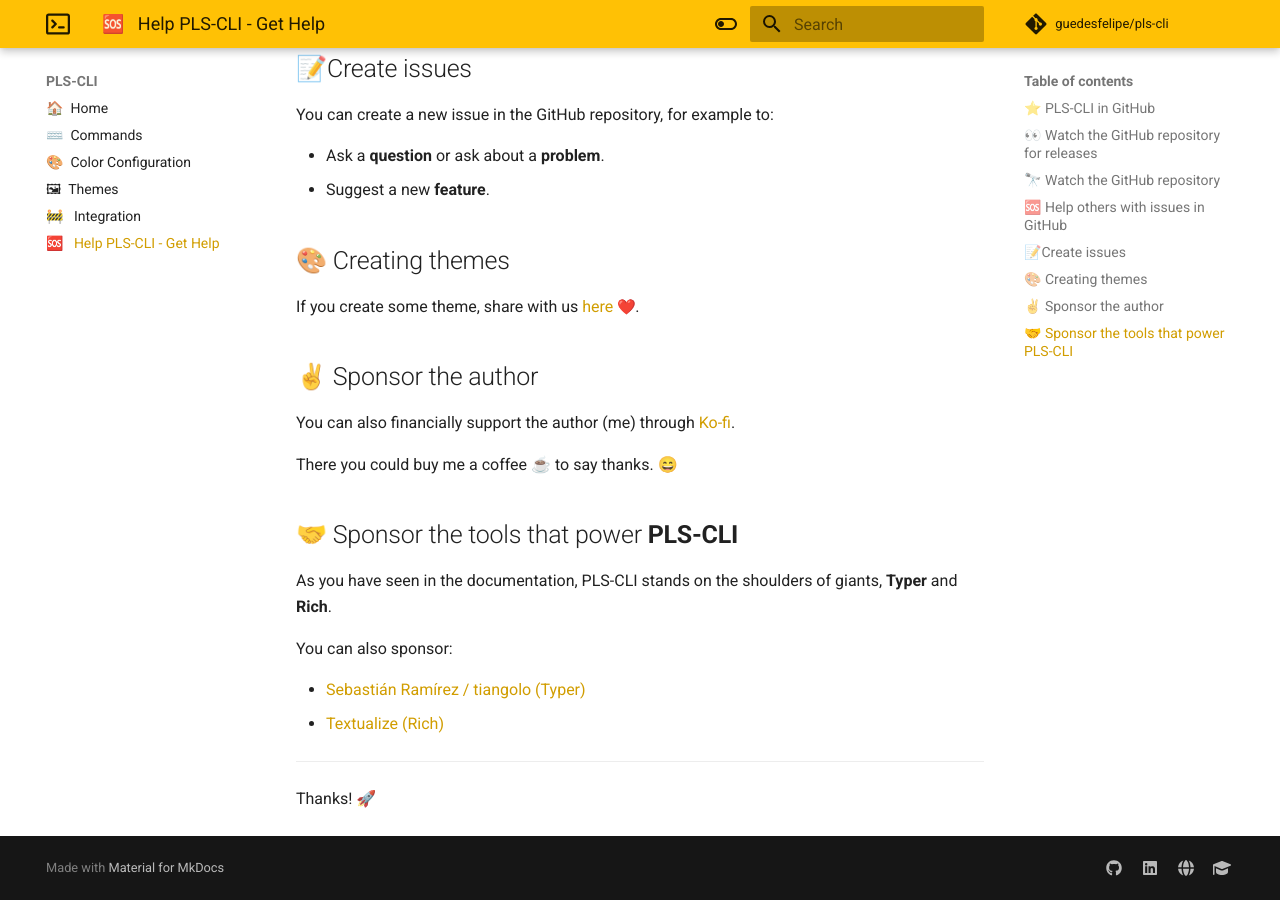
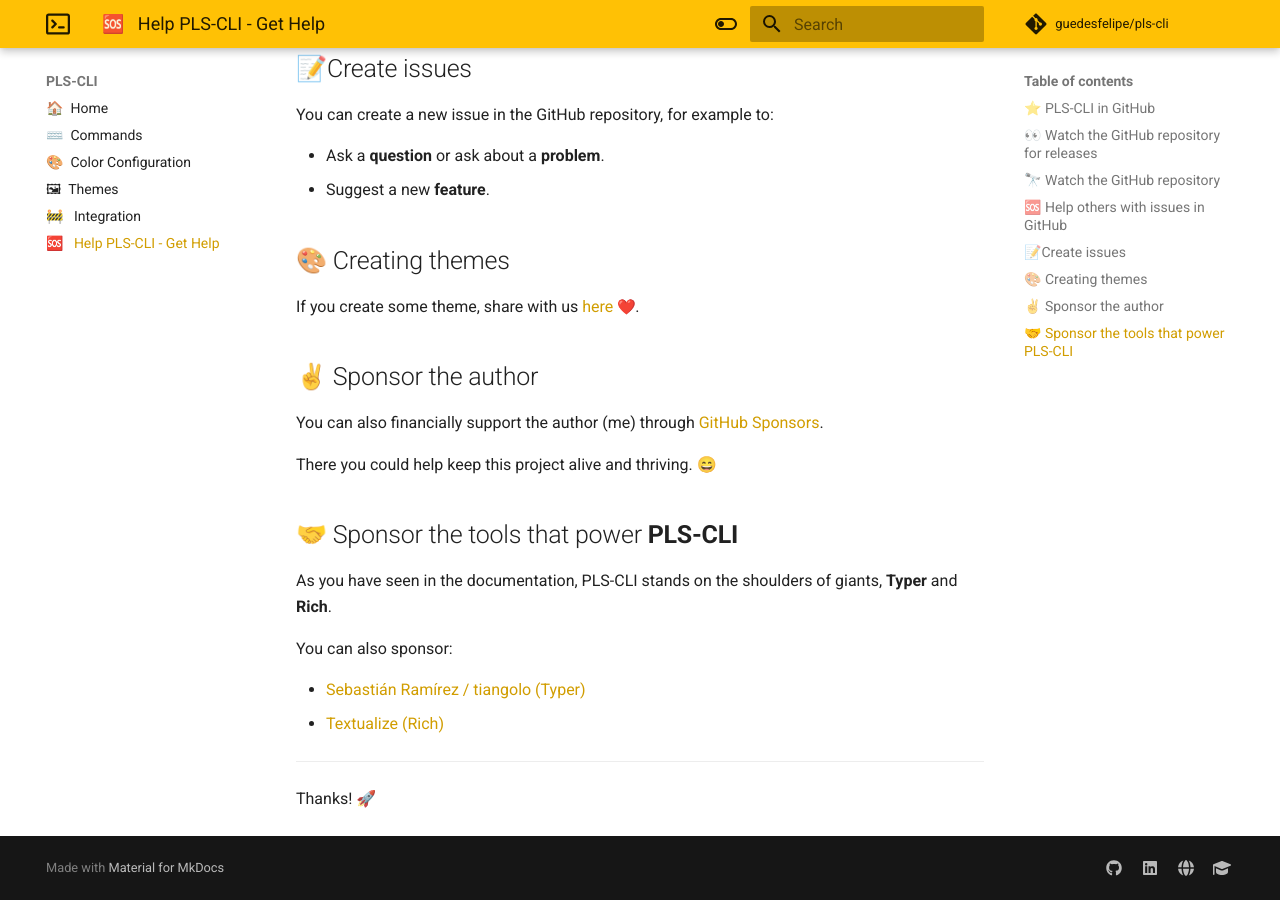
Before and after one commit to guedesfelipe/pls-cli, an MkDocs documentation site: the page built from docs/help.md, in a window 1280 px wide and 900 px high, scrolled down 1179 px. Built offline with MkDocs 1.6.1 and Material for MkDocs 9.7.7, drawn with Linux system fonts in a browser that asks for light colours; emoji names are drawn with the system emoji font; comment, search, counter and statistics services are not loaded.

Commit message:
💸 update sponsorship

```diff
--- a/docs/help.md
+++ b/docs/help.md
@@ -53,11 +53,11 @@
 
 If you create some theme, share with us <a href="https://github.com/guedesfelipe/pls-cli/discussions/1#discussion-4174647" target="_blank">here</a> :heart:.
 
-##✌️ Sponsor the author
+## ✌️ Sponsor the author
 
-You can also financially support the author (me) through <a href="https://ko-fi.com/guedesfelipe" target="_blank">Ko-fi</a>.
+You can also financially support the author (me) through <a href="https://github.com/sponsors/guedesfelipe" target="_blank">GitHub Sponsors</a>.
 
-There you could buy me a coffee ☕️ to say thanks. 😄
+There you could help keep this project alive and thriving. 😄
 
 ## 🤝 Sponsor the tools that power **PLS-CLI**
 As you have seen in the documentation, PLS-CLI stands on the shoulders of giants, **Typer** and **Rich**.
```
Also changed, not shown: README.md (+2 -2 lines), docs/index.md (+2 -2 lines), 2 other files.
